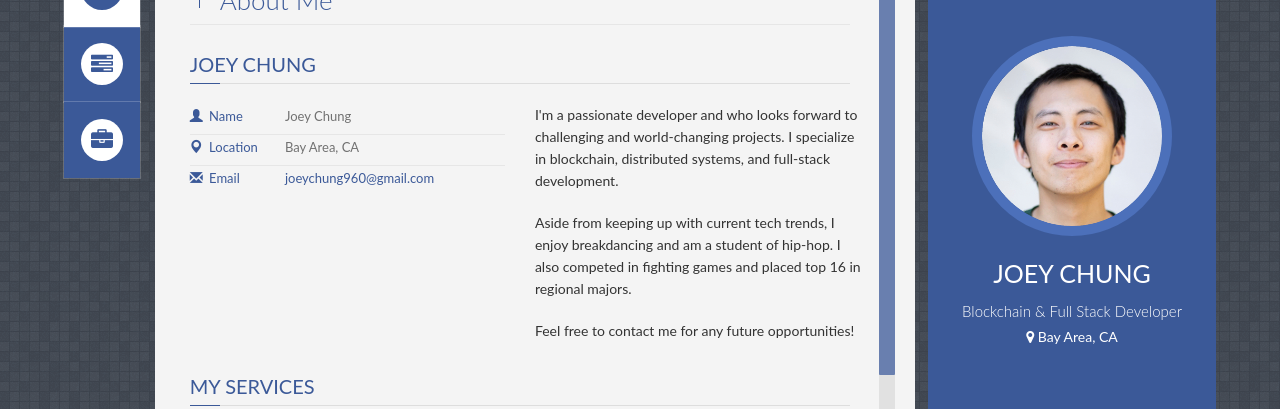
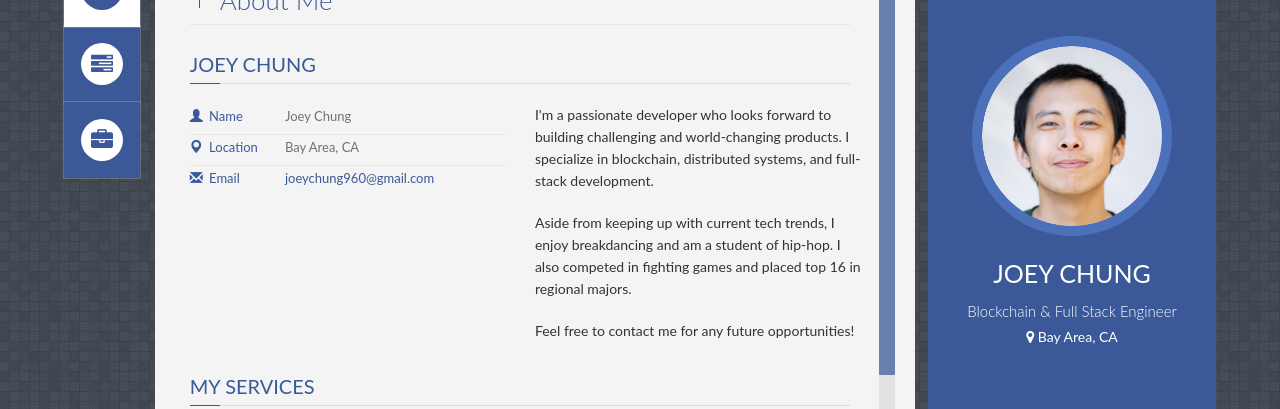
Before and after one commit to jchung05/jchung05.github.io, a Jekyll site: the page built from index.html, in a window 1280 px wide. Shown: the part 149-558 px from the top of the page. Built offline with Jekyll 4.4.1, drawn with Linux system fonts in a browser that asks for light colours.

Commit message:
Minor grammatical updates

```diff
--- a/_config.yml
+++ b/_config.yml
@@ -9,7 +9,7 @@ remote_theme: jekyller/PanelCV
 
 # Profile information
 yourname: Joey Chung  ## put your name
-title: 'Blockchain & Full Stack Developer'  ## your title
+title: 'Blockchain & Full Stack Engineer'  ## your title
 location: Bay Area, CA
 
 
--- a/_includes/profile.html
+++ b/_includes/profile.html
@@ -41,7 +41,7 @@
 
     <div class="col-md-6 profile-r">
         <p style="margin-bottom:20px">
-	    I'm a passionate developer and who looks forward to challenging and world-changing projects. I specialize in blockchain, distributed systems, and full-stack development.</p>
+	    I'm a passionate developer who looks forward to building challenging and world-changing products. I specialize in blockchain, distributed systems, and full-stack development.</p>
 
          <p style="margin-bottom:20px">
             Aside from keeping up with current tech trends, I enjoy breakdancing and am a student of hip-hop. I also competed in fighting games and placed top 16 in regional majors.
```
